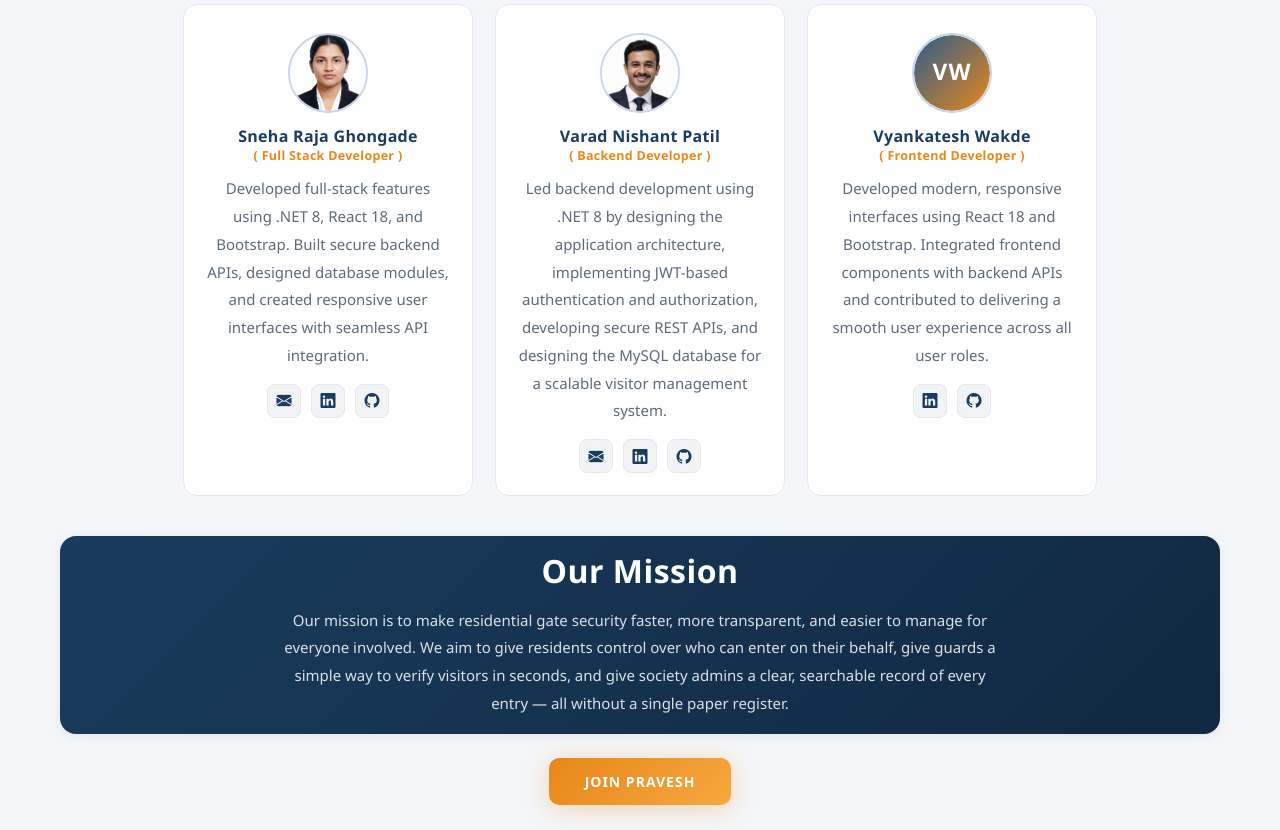
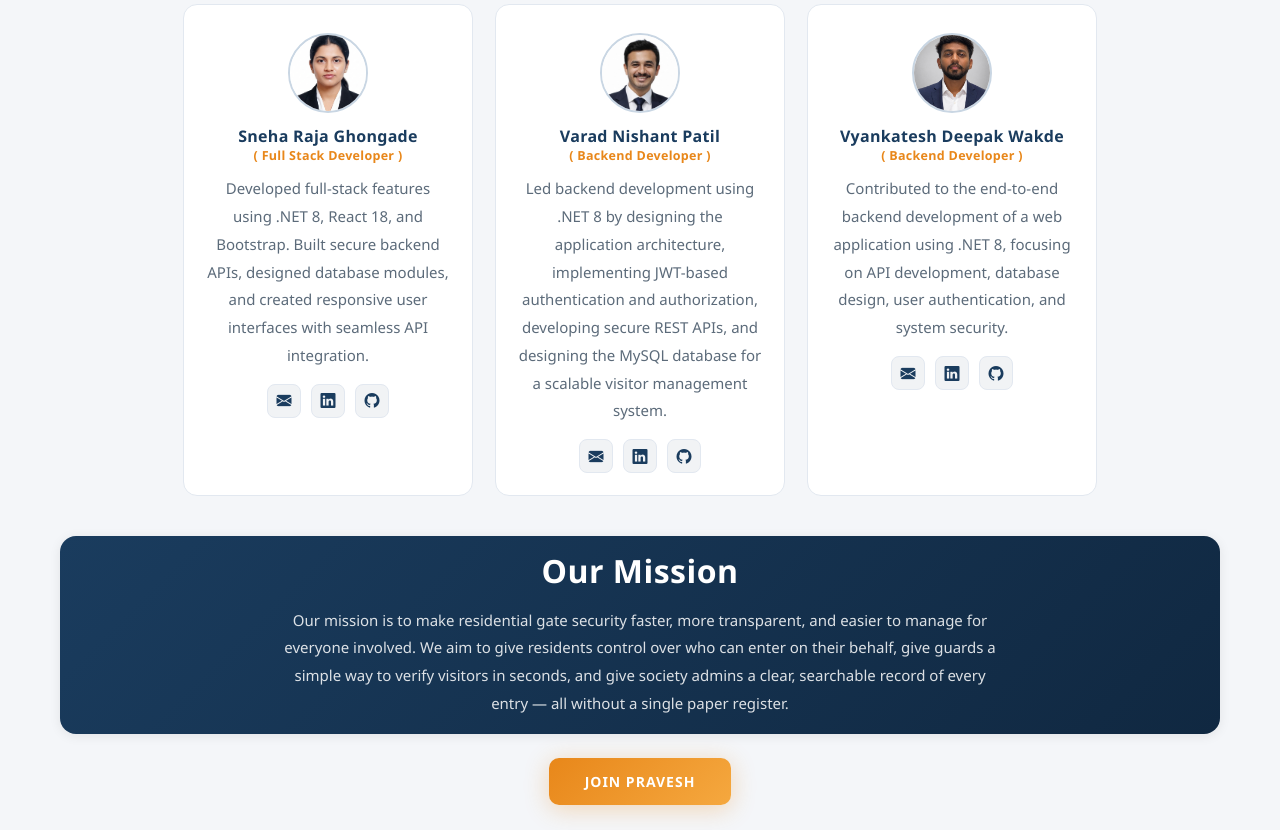
Before and after one commit to PraveshTeam/Pravesh-Frontend, a React (Vite) app: page /about in a window 1280 px wide. Shown: the part 960-1790 px from the top of the page. Built offline with nearby package versions, Linux system fonts and the light colour scheme.

Commit message:
Update the about section
New Team member added

```diff
--- a/src/pages/public/AboutPage.jsx
+++ b/src/pages/public/AboutPage.jsx
@@ -7,6 +7,7 @@ import snehaImg from '../../assets/Sneha.png';
 import ritikImg from '../../assets/Ritik.jpg';
 import saloneeImg from '../../assets/Salonee.png';
 import shreyaImg from '../../assets/Shreya.png';
+import vyankiiImg from '../../assets/vyankii.jpeg';
 
 /* ── Default Avatar SVG (initials) ── */
 const DefaultAvatar = ({ name }) => {
@@ -89,13 +90,13 @@ const teamMembers = [
   },
   {
     id: 6,
-    name: 'Vyankatesh Wakde',
-    role: 'Frontend Developer',
-    photo: null,
-    bio: 'Developed modern, responsive interfaces using React 18 and Bootstrap. Integrated frontend components with backend APIs and contributed to delivering a smooth user experience across all user roles.',
-    email: '',
-    linkedin: '',
-    github: '',
+    name: 'Vyankatesh Deepak Wakde',
+    role: 'Backend Developer',
+    photo: vyankiiImg,
+    bio: 'Contributed to the end-to-end backend development of a web application using .NET 8, focusing on API development, database design,          user authentication, and system security.',
+    email: 'vyankateshwakde23@gmail.com',
+    linkedin: 'https://www.linkedin.com/in/vyankatesh-wakde-6b5a3334b',
+    github: 'https://github.com/vyankateshwakdecmfeb26',
   },
 ];
 
```
Also changed, not shown: src/assets/vyankii.jpeg (added).
